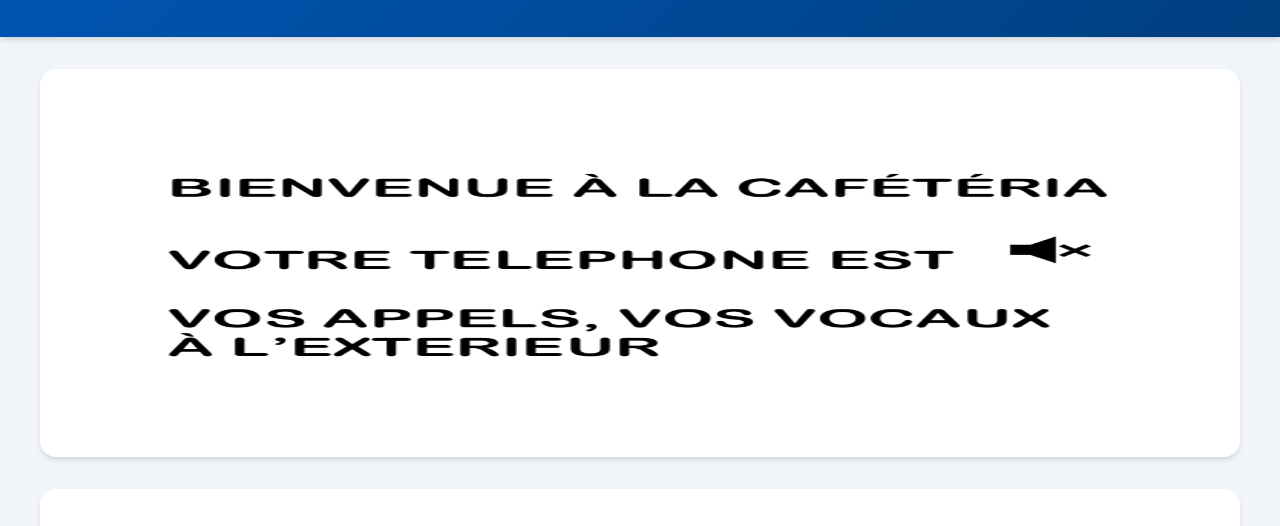
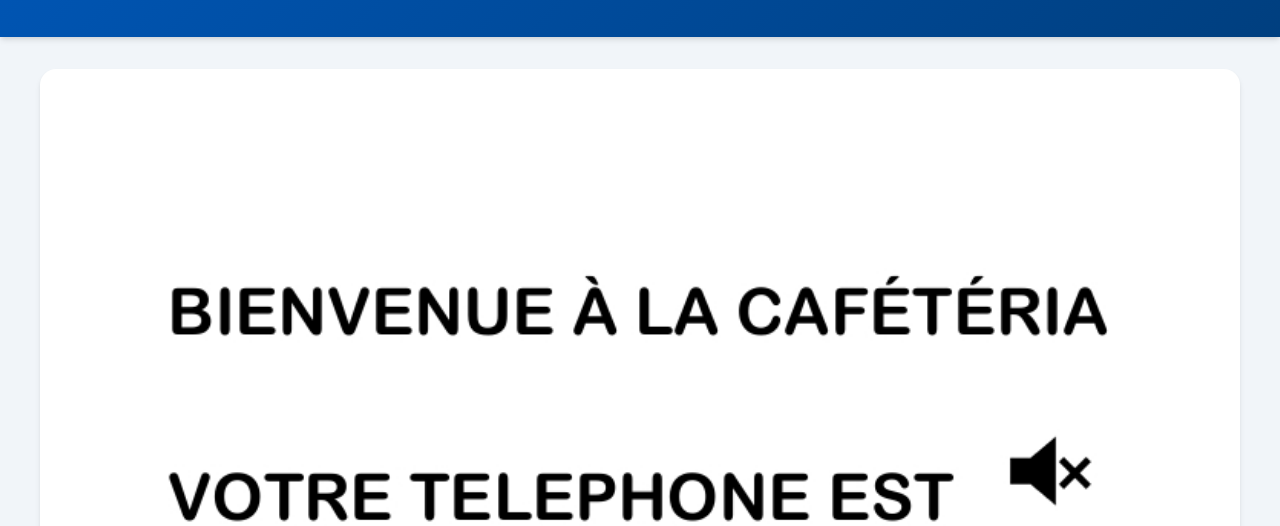
Before and after one commit to ClubInfoPC/Site, a website: page AutresClubs/cafetaria_copy.html in a window 1280 px wide. Shown: the part 153-679 px from the top of the page. Drawn offline with Linux system fonts and the light colour scheme.

Commit message:
Update cafetaria_copy.html

```diff
--- a/AutresClubs/cafetaria_copy.html
+++ b/AutresClubs/cafetaria_copy.html
@@ -23,6 +23,10 @@
 
         .full{
             width: 100%;
+        }
+
+        img {
+            height: 100%;
         }
 
         iframe{
```
